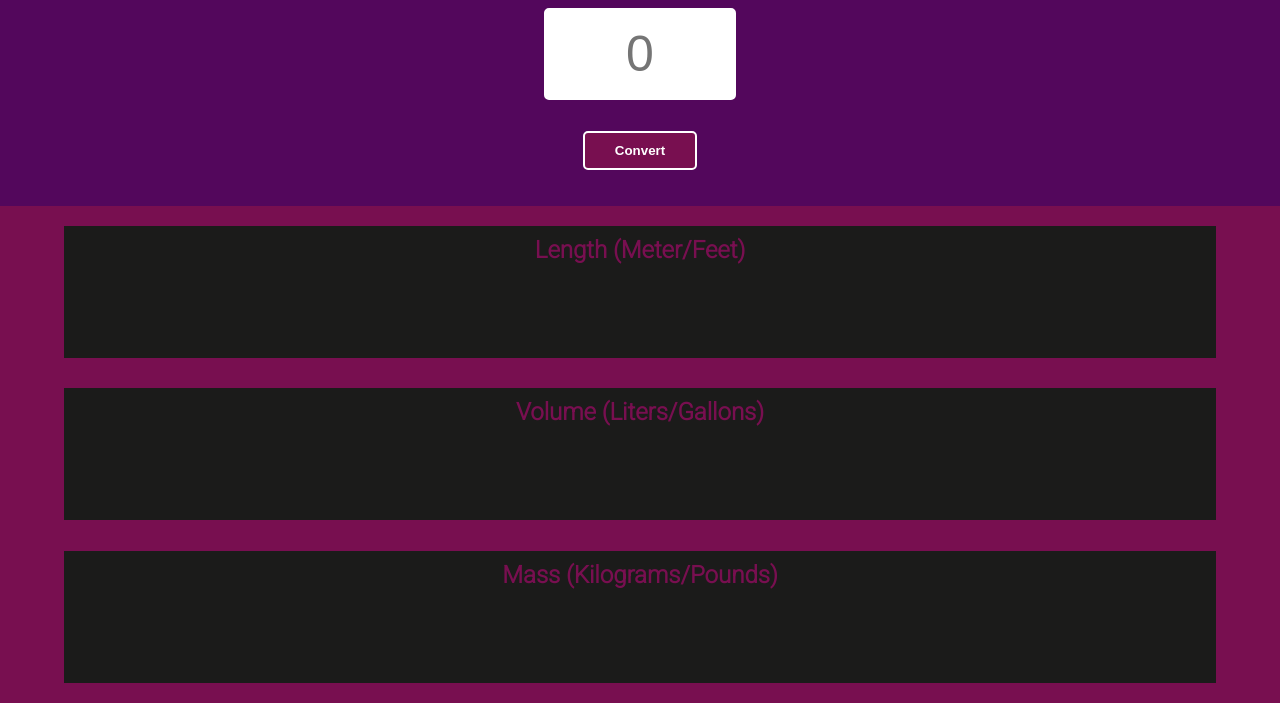
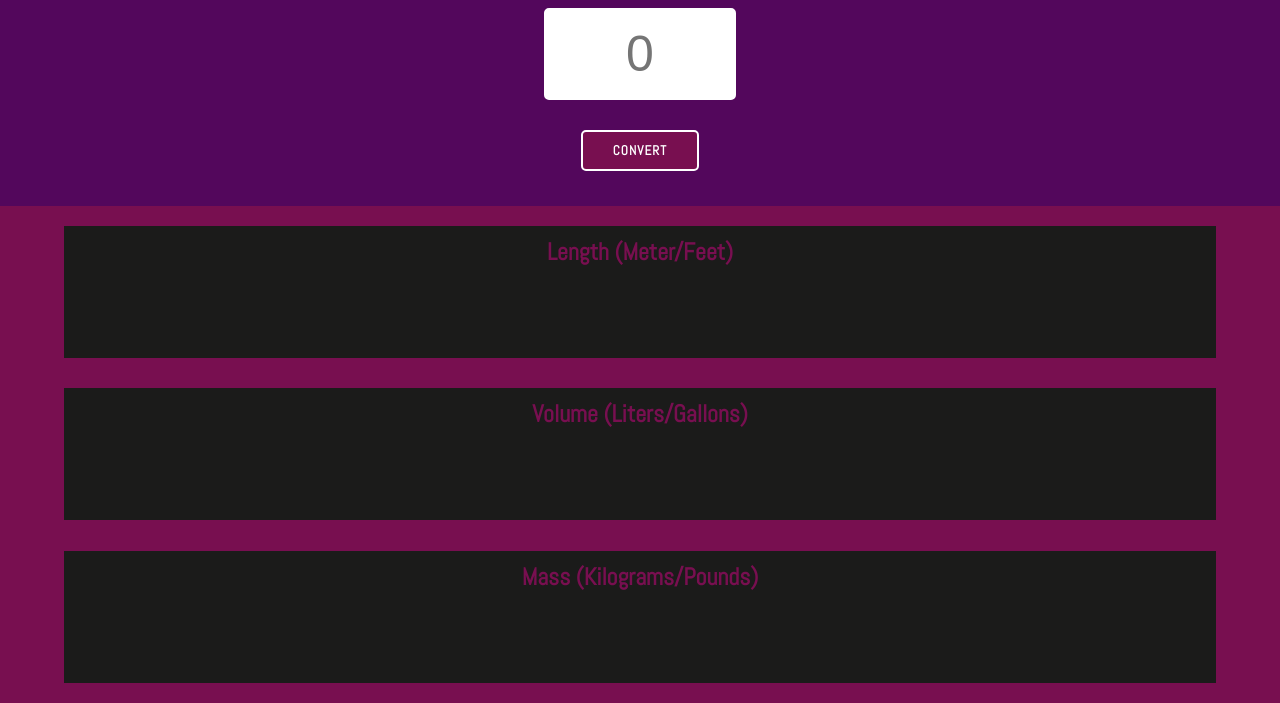
Before and after one commit to sleepy-strawberry/unit-converter, a plain HTML site: page index.html in a window 1280 px wide. Shown: the part 97-800 px from the top of the page. Drawn offline with Linux system fonts and the light colour scheme.

Commit message:
Changed fonts

```diff
--- a/index.html
+++ b/index.html
@@ -7,7 +7,7 @@
     <link rel="preconnect" href="https://fonts.googleapis.com" />
     <link rel="preconnect" href="https://fonts.gstatic.com" crossorigin />
     <link
-      href="https://fonts.googleapis.com/css2?family=Roboto:wght@300&display=swap"
+      href="https://fonts.googleapis.com/css2?family=Abel&display=swap"
       rel="stylesheet"
     />
     <link rel="stylesheet" href="styles.css" />
--- a/styles.css
+++ b/styles.css
@@ -3,7 +3,7 @@
 }
 body {
   height: 100vh;
-  font-family: 'Roboto', sans-serif;
+  font-family: 'Abel', sans-serif;
   color: white;
   display: flex;
   flex-direction: column;
@@ -36,7 +36,9 @@ button {
   background-color: #780f50;
   border-radius: 5px;
   border: 2px solid white;
-  font-family: Arial, Helvetica, sans-serif;
+  font-family: inherit;
+  text-transform: uppercase;
+  letter-spacing: 1px;
   font-weight: bold;
   padding-bottom: -30px;
 }
```
